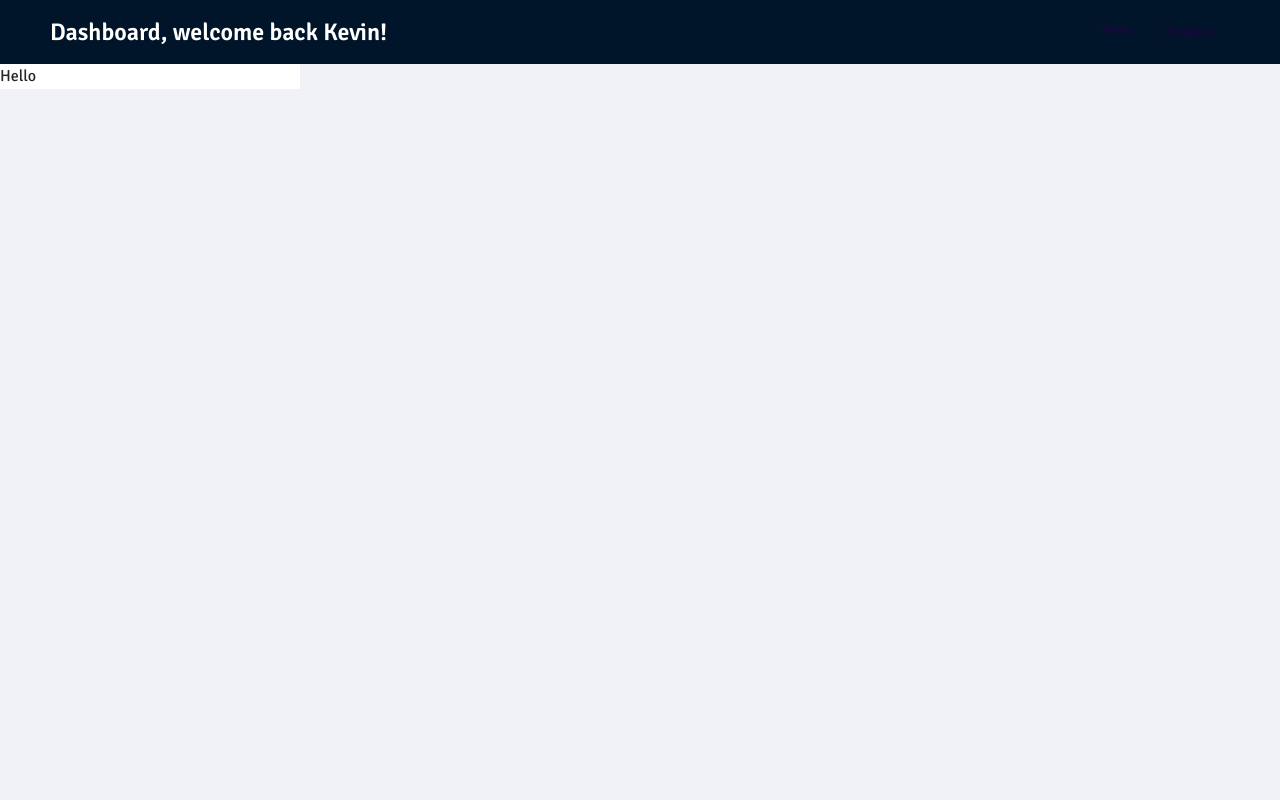
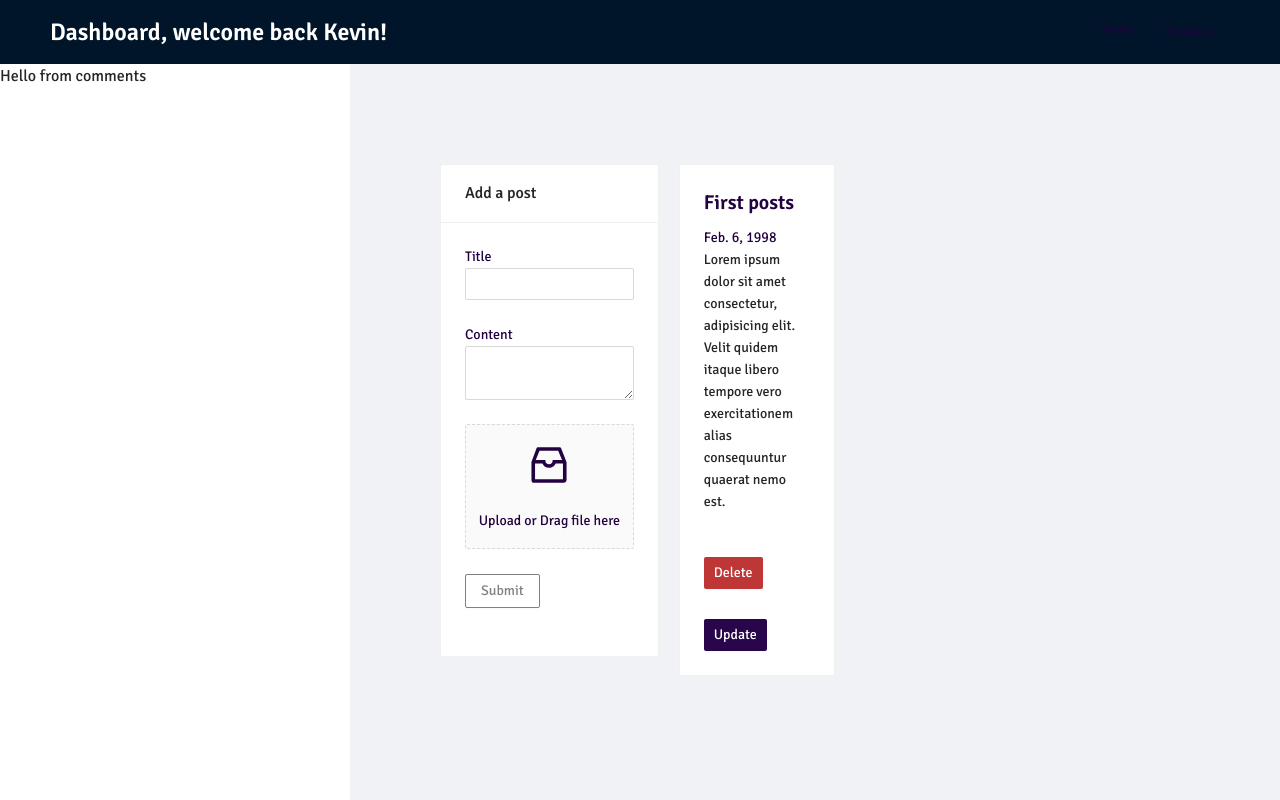
Before and after one commit to hitchcliff/basic, a React (Create React App) app: page / in a window 1280 px wide. Built offline with nearby package versions, Linux system fonts and the light colour scheme.

Commit message:
added posts

```diff
--- a/src/App.tsx
+++ b/src/App.tsx
@@ -11,10 +11,10 @@ const { Content } = Layout;
 function App() {
   return (
     <>
-      {/* <Navigation />
-      <Home />
-      <Footer /> */}
+      {/* <Navigation /> */}
+      {/* <Home /> */}
       <Dashboard />
+      {/* <Footer /> */}
     </>
   );
 }
--- /dev/null
+++ b/src/app/Dashboard/AddPost.tsx
@@ -0,0 +1,52 @@
+import { InboxOutlined } from "@ant-design/icons";
+import { Button, Card, Col, Form, Input, Row, Typography, Upload } from "antd";
+import React from "react";
+
+const { TextArea } = Input;
+const { Text, Title } = Typography;
+
+enum BEM {
+  Form = "dashboard-add-post",
+  Button = "dashboard-add-post__button",
+}
+
+export default function AddPost() {
+  const normFile = (e: any) => {
+    console.log("Upload event:", e);
+    if (Array.isArray(e)) {
+      return e;
+    }
+    return e && e.fileList;
+  };
+
+  return (
+    <Card title="Add a post">
+      <Form className={BEM.Form}>
+        <Form.Item required>
+          <Text>Title</Text>
+          <Input />
+        </Form.Item>
+        <Form.Item required>
+          <Text>Content</Text>
+          <TextArea />
+        </Form.Item>
+        <Form.Item
+          name="dragger"
+          valuePropName="fileList"
+          getValueFromEvent={normFile}
+          noStyle
+        >
+          <Upload.Dragger name="files" action="/upload.do">
+            <p className="ant-upload-drag-icon">
+              <InboxOutlined />
+            </p>
+            Upload or Drag file here
+          </Upload.Dragger>
+          <Form.Item>
+            <Button className={BEM.Button}>Submit</Button>
+          </Form.Item>
+        </Form.Item>
+      </Form>
+    </Card>
+  );
+}
--- /dev/null
+++ b/src/app/Dashboard/Comments.tsx
@@ -0,0 +1,10 @@
+import { Col, Row } from "antd";
+import React from "react";
+
+export default function Comments() {
+  return (
+    <Row>
+      <Col>Hello from comments</Col>
+    </Row>
+  );
+}
--- a/src/app/Dashboard/Dashboard.tsx
+++ b/src/app/Dashboard/Dashboard.tsx
@@ -1,5 +1,7 @@
-import { Card, Layout, Menu, Row, Typography } from "antd";
-import React from "react";
+import { Card, Layout, Menu, Row, Typography, Col, Button } from "antd";
+import React, { useState } from "react";
+import Comments from "./Comments";
+import Posts from "./Post";
 
 const { Header, Content, Sider } = Layout;
 const { Title, Text, Paragraph } = Typography;
@@ -25,14 +27,14 @@ export default function Dashboard() {
           <Menu.Item>Projects</Menu.Item>
         </Menu>
       </Header>
-      <Content className={BEM.Content}>
-        <Sider className={BEM.Sider} width={300}>
-          Hello
+      <Layout>
+        <Sider className={BEM.Sider} width={350}>
+          <Comments />
         </Sider>
-        {/* <Card>
-          <Title level={4}>First posts</Title>
-        </Card> */}
-      </Content>
+        <Content className={BEM.Content}>
+          <Posts />
+        </Content>
+      </Layout>
     </Layout>
   );
 }
--- /dev/null
+++ b/src/app/Dashboard/Post.tsx
@@ -0,0 +1,32 @@
+import { Button, Card, Col, Row, Typography } from "antd";
+import React from "react";
+import AddPost from "./AddPost";
+
+const { Title, Text, Paragraph } = Typography;
+
+export default function Posts() {
+  return (
+    <Row gutter={20} justify="start" align="top">
+      <Col md={7} style={{ marginRight: "20px" }}>
+        <AddPost />
+      </Col>
+      <Col md={15}>
+        <Row>
+          <Col md={8}>
+            <Card>
+              <Title level={4}>First posts</Title>
+              <Text>Feb. 6, 1998</Text>
+              <Paragraph>
+                Lorem ipsum dolor sit amet consectetur, adipisicing elit. Velit
+                quidem itaque libero tempore vero exercitationem alias
+                consequuntur quaerat nemo est.
+              </Paragraph>
+              <Button className="delete-button">Delete</Button>
+              <Button className="update-button">Update</Button>
+            </Card>
+          </Col>
+        </Row>
+      </Col>
+    </Row>
+  );
+}
--- a/src/app/Dashboard/styles/Dashboard.scss
+++ b/src/app/Dashboard/styles/Dashboard.scss
@@ -1,8 +1,11 @@
 .dashboard {
   min-height: 100vh;
+  height: 100%;
+  position: relative;
   flex-direction: column !important;
 
   &-header {
+    z-index: 1;
     display: flex;
     flex-direction: row;
     justify-content: space-between;
@@ -21,12 +24,29 @@
     }
   }
 
-  &-content {
-    height: 100%;
+  &-sider {
+    background: white;
+    z-index: 0;
   }
 
-  &-sider {
-    background: white;
+  &-content {
+    z-index: 1;
     height: 100%;
+    padding: 100px;
   }
 }
+
+//add post
+.dashboard-add-post {
+  background: white;
+
+  &__button {
+    margin: 25px 0 0 0;
+    padding: 5px 15px !important;
+    background: none !important;
+    border: 0.5px solid gray !important;
+    span {
+      color: gray !important;
+    }
+  }
+}
--- a/src/styles/buttons.scss
+++ b/src/styles/buttons.scss
@@ -10,3 +10,28 @@ button {
     color: white !important;
   }
 }
+
+.delete-button {
+  padding: 5px 10px !important;
+  color: white !important;
+  background-color: #bf3636 !important;
+  margin-right: 10px;
+}
+
+.update-button {
+  padding: 5px 10px !important;
+}
+
+.anticon-delete {
+  background: none !important;
+}
+
+.ant-upload-list-item-card-actions-btn {
+  background: none !important;
+  margin: 0 !important;
+  padding: 0 !important;
+}
+
+.ant-upload-list-item-card-actions-btn span {
+  color: #bf3636 !important;
+}
```
Also changed, not shown: 1 other file (tests, documents, lock files or other folders).
